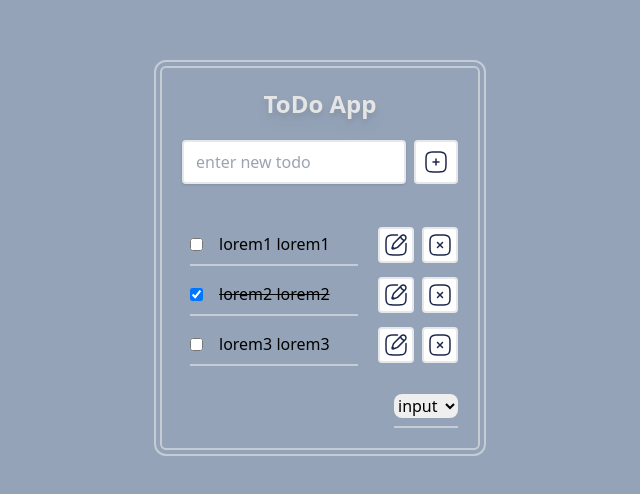
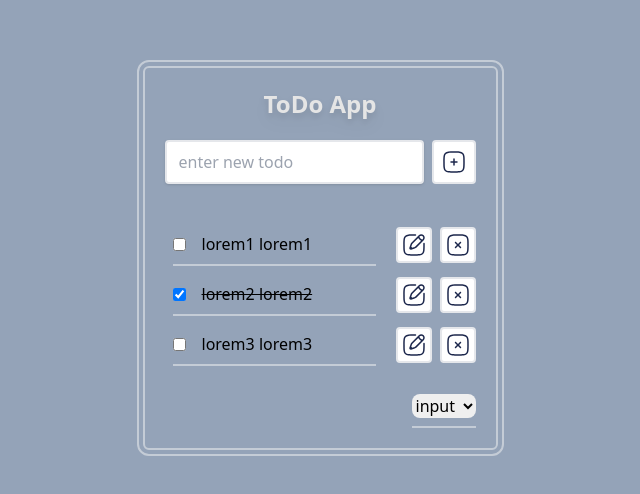
Before and after one commit to har-y/todo-app, a React (Vite) app: page / in a window 1280 px wide. Shown: the part 142-636 px from the top of the page, without its empty margins (320-960 px from the left). Built offline with nearby package versions, Linux system fonts and the light colour scheme.

Commit message:
fix some code

```diff
--- a/src/App.jsx
+++ b/src/App.jsx
@@ -41,7 +41,7 @@ function App() {
 
   return (
     <div className="flex min-h-screen flex-row items-center justify-center bg-slate-400">
-      <div className="flex w-1/4 flex-col items-end space-y-5 rounded-md border-2 border-neutral-100 border-opacity-50 p-5 outline outline-2 outline-offset-4 outline-neutral-100/50">
+      <div className="flex min-w-fit flex-col items-end space-y-5 rounded-md border-2 border-neutral-100 border-opacity-50 p-5 outline outline-2 outline-offset-4 outline-neutral-100/50 md:w-1/4">
         <h1 className="mx-auto text-2xl font-bold text-neutral-200 drop-shadow-lg">
           ToDo App
         </h1>
```
